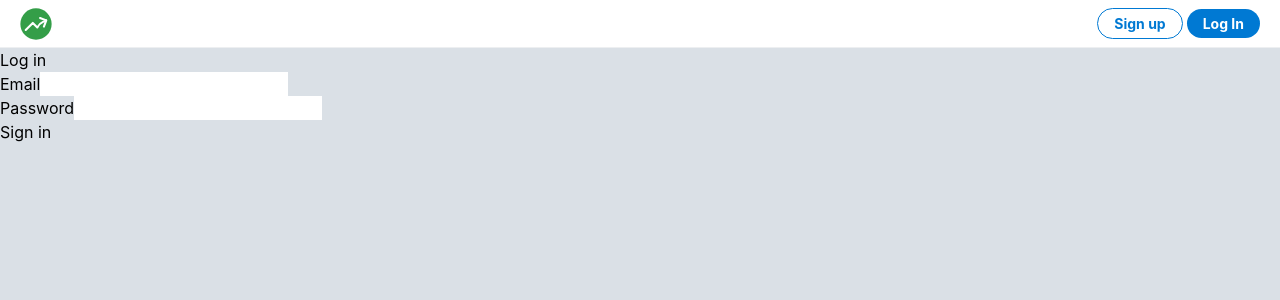
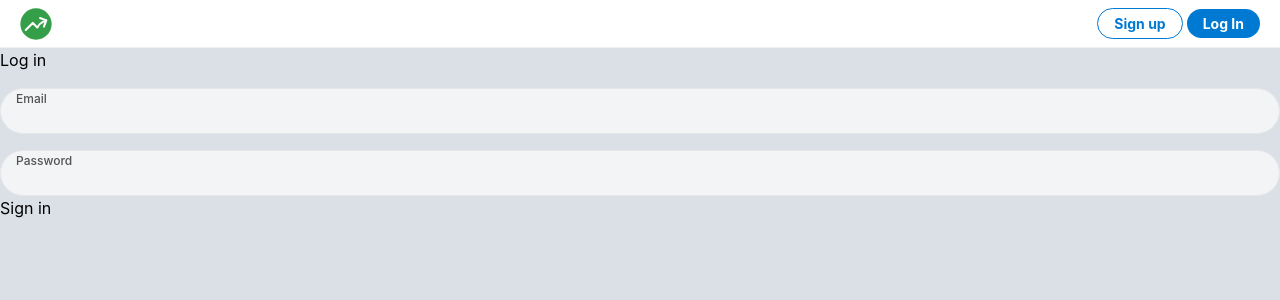
Before and after one commit to ayrt-n/invesddit, a React (Create React App) app: page /login in a window 1280 px wide. Shown: the top 300 px of the page. Built offline with nearby package versions, Linux system fonts and the light colour scheme; what tailwind-gradient-mask-image would draw is missing.

Commit message:
Add styling to login input

```diff
--- a/src/components/forms/LoginInput.js
+++ b/src/components/forms/LoginInput.js
@@ -5,11 +5,11 @@ function LoginInput({ label, ...props }) {
   const [field, meta] = useField(props);
 
   return (
-    <div className="field">
-      <label htmlFor={props.id || props.name} className="label">{label}</label>
-      <input className="input" {...field} {...props} />
+    <div className="mt-[16px] relative w-full">
+      <input className="rounded-[100px] text-[14px] font-semibold leading-[18px] h-[46px] pl-[16px] pr-[36px] pt-[22px] pb-[10px] outline-0 bg-gray-100 focus:border-primary-400 border-[1px] w-full" {...field} {...props} />
+      <label className="text-neutral-600 font-medium h-full w-[280px] absolute left-[16px] align-middle transition-all top-[2px] text-[12px] pointer-events-none" htmlFor={props.id || props.name}>{label}</label>
       {meta.touched && meta.error ? (
-        <div className="Form-error-message" data-testid="form-error">{meta.error}</div>
+        <div className="text-red-500 text-[12px] leading-[14px] pl-[16px] mt-[4px]" data-testid="form-error">{meta.error}</div>
       ) : null}
     </div>
   );
```
